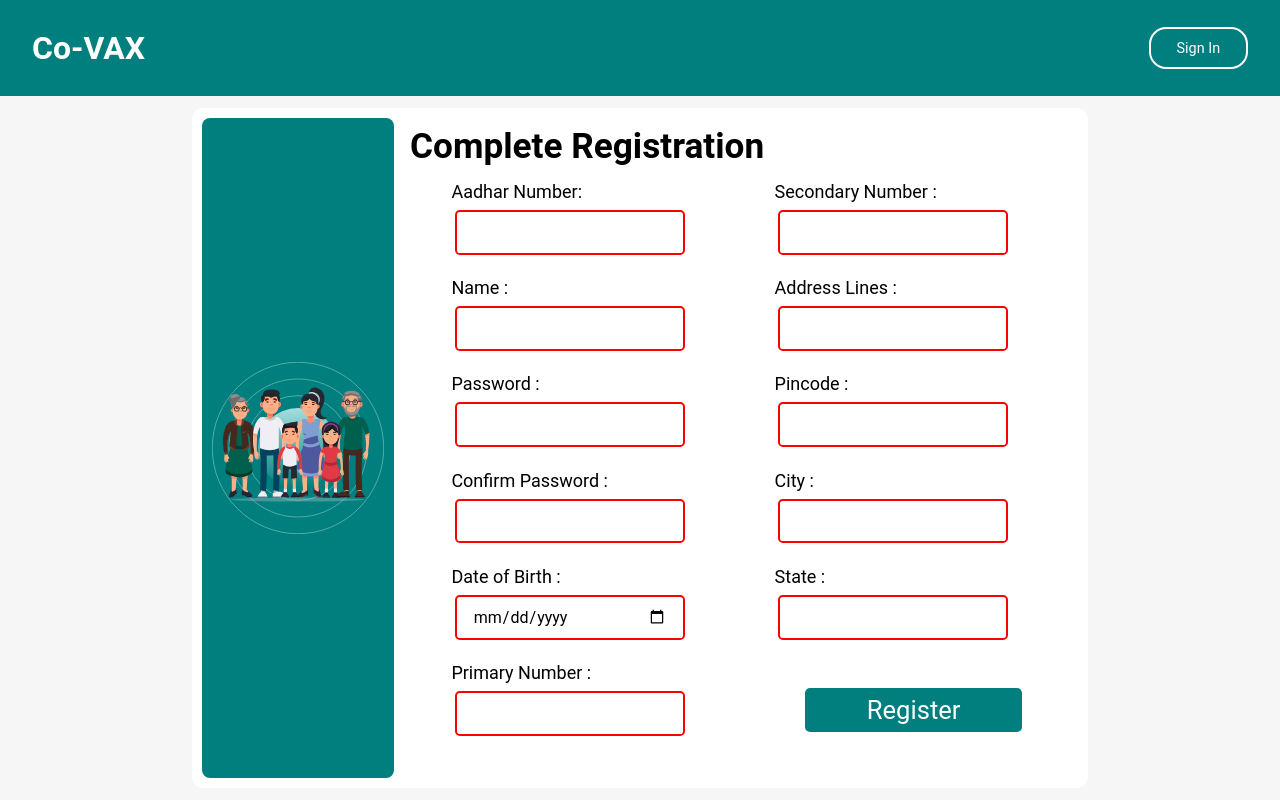
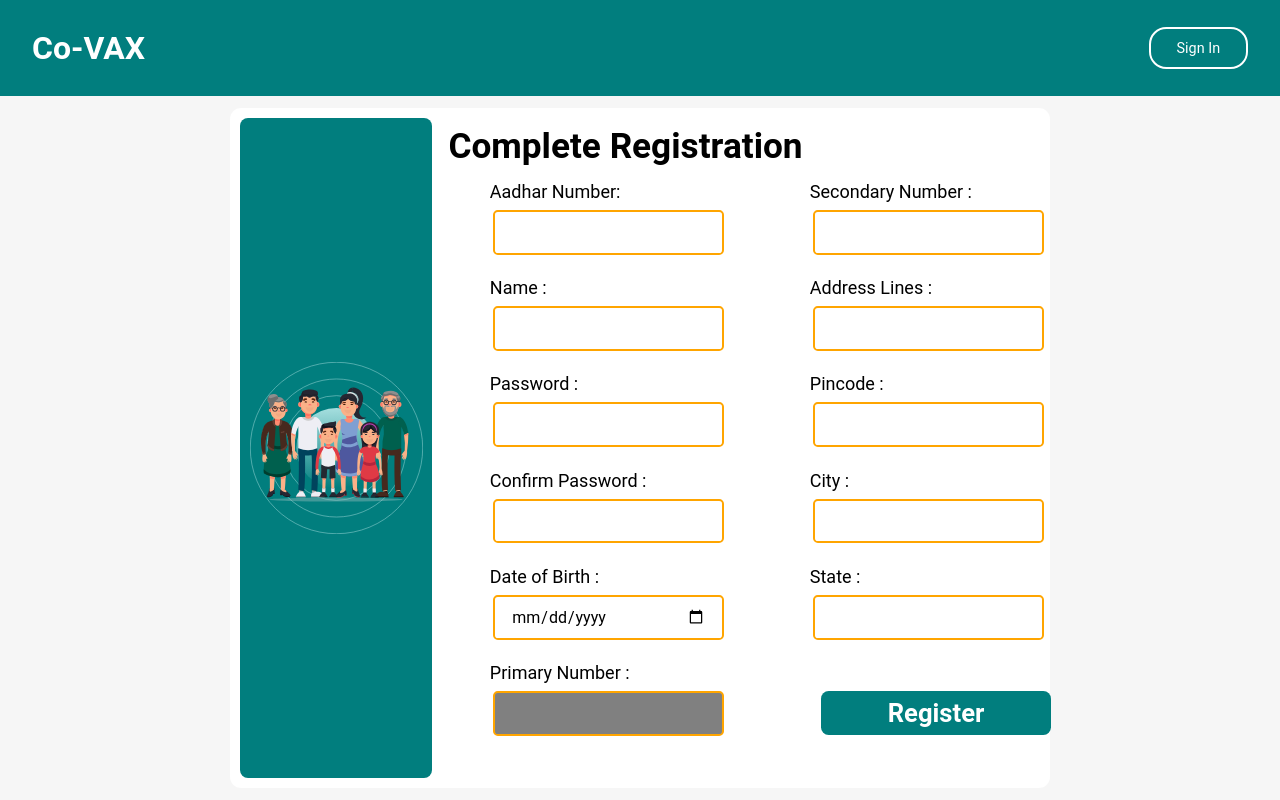
Before and after one commit to dhan-ush/Co-VAX, a React (Create React App) app in the folder client/: page /regdetails in a window 1280 px wide. Built offline with nearby package versions, Linux system fonts and the light colour scheme; the HTML template or start-up script is replaced by a standard one.

Commit message:
modified styles

```diff
--- a/client/package.json
+++ b/client/package.json
@@ -6,6 +6,10 @@
     "@testing-library/jest-dom": "^5.16.4",
     "@testing-library/react": "^13.1.1",
     "@testing-library/user-event": "^13.5.0",
+    "axios": "^0.26.1",
+    "crypto": "^1.0.1",
+    "form-data": "^4.0.0",
+    "otp-generator": "^4.0.0",
     "react": "^18.0.0",
     "react-dom": "^18.0.0",
     "react-router-dom": "^6.3.0",
--- a/client/src/App.js
+++ b/client/src/App.js
@@ -1,21 +1,35 @@
 import "./App.css";
 import { BrowserRouter as Router, Route, Routes } from "react-router-dom";
-import React from "react";
+import React, { useState } from "react";
 import Homepage from "./pages/homepage";
 import Userlogin from "./pages/userLogin";
 import UserReg from "./pages/userReg";
 import Registration from "./pages/registrationDetails";
 import Dashboard from "./pages/dashboard"
 function App() {
+  const [user, setUser] = useState({
+    aadhar: "",
+    name: "",
+    password: "",
+    confirm_password: "",
+    date_of_birth: "",
+    mobile: "",
+    secondary_number: "",
+    vaccination_status: 0,
+    address_line: "",
+    pincode: "",
+    city: "",
+    state: "",
+  });
   return (
     <div className="App">
       <Router>
         <Routes>
           <Route exact path="/" element={<Homepage />} />
           <Route path="/userlogin" element={<Userlogin />} />
-          <Route path="/userReg" element={<UserReg />} />
+          <Route path="/userReg" element={<UserReg user={user} setUser={setUser} />} />
           <Route path="/dash" element={<Dashboard />} />
-          <Route path="/regdetails" element={<Registration />} />
+          <Route path="/regdetails" element={<Registration user={user} setUser={setUser} />} />
         </Routes>
       </Router>
     </div>
--- a/client/src/components/EnterMobile.js
+++ b/client/src/components/EnterMobile.js
@@ -2,12 +2,36 @@ import React from "react";
 import st from "../styles/userReg.module.css";
 import { useState } from "react";
 import { Link } from "react-router-dom";
+import axios from "axios";
+import FormData from "form-data";
 
 function EnterMobile(props) {
     const UserSubmit = props.UserSubmit;
     const mobile=props.mobile;
     const StoreNo = props.StoreNo;
-    console.log(UserSubmit)
+    // console.log(UserSubmit)
+
+    // const sendOTPMessage = async () => {
+    //     try {
+    //         const data = new FormData();
+    //         data.append('mobile', mobile);
+    //         data.append('sender_id', 'Co-Vax');
+    //         data.append('message', 'Your OTP fro Co-Vax Mobile Verification is : ');
+    //         data.append('expiry', '900');
+    //         const response = await axios({
+    //             method:'POST',
+    //             url: 'http://d7networks.com/api/verifire/send',
+    //             headers: {
+    //                 Authorization: ''
+    //             }
+
+    //         })
+    //     }
+
+    // }
+    // const handleSubmit = () => {
+    //     sendOTPMessage();
+    // }
     return (
         <>
             <div className={st.right_upper}>
@@ -24,7 +48,9 @@ function EnterMobile(props) {
                     <input onChange={StoreNo} class={st.inputNo} type="text" placeholder="Enter your Mobile Number"></input>:
                     <input onChange={StoreNo} class={st.inputNo} type="text" value={mobile}></input>
                     }
-                    <input class={st.submit} type="submit" value="Receive OTP"></input>
+                    <input
+                    // onClick={handleSubmit()}
+                    class={st.submit} type="submit" value="Receive OTP"></input>
                 </form>
             </div>
             <div className={st.regOut}>
--- a/client/src/components/VerifyOtp.js
+++ b/client/src/components/VerifyOtp.js
@@ -1,4 +1,4 @@
-import React from "react";
+import React, { useEffect } from "react";
 import { useNavigate } from "react-router-dom";
 import st from "../styles/userReg.module.css";
 import { Link } from "react-router-dom";
@@ -9,6 +9,8 @@ function VerifyOtp(props){
     let path = `/regDetails`;
     navigate(path);
   }
+
+
     const changeNo=props.changeNo;
     const mobile=props.mobile.substr(6);
     const formSubmit= (e) => {
--- a/client/src/pages/registrationDetails.js
+++ b/client/src/pages/registrationDetails.js
@@ -5,21 +5,8 @@ import { Link } from "react-router-dom";
 import { useState } from "react";
 import ReactLogo from "../assets/userLogin.svg";
 
-function Registration() {
-  const [user, setUser] = useState({
-    aadhar: "",
-    name: "",
-    password: "",
-    confirm_password: "",
-    date_of_birth: "",
-    primary_number: "",
-    secondary_number: "",
-    vaccination_status: 0,
-    address_line: "",
-    pincode: "",
-    city: "",
-    state: "",
-  });
+function Registration({ user, setUser }) {
+
   const handleChange = (e) => {
     const name = e.target.name;
     const value = e.target.value;
@@ -27,27 +14,11 @@ function Registration() {
   };
   const userSubmit = (e) => {
     e.preventDefault();
-    if (
-      user.aadhar &&
-      user.name &&
-      user.password &&
-      user.confirm_password &&
-      user.date_of_birth &&
-      user.primary_number &&
-      user.secondary_number &&
-      user.address_line &&
-      user.pincode &&
-      user.city &&
-      user.state
-    )
-    {
     if (user.password !== user.confirm_password) {
       alert("Password and Confirm Password don't match");
       return;
-      }
 
-    } else {
-      alert("Please fill all the details");
+
     }
     console.log(user);
   };
@@ -109,6 +80,7 @@ function Registration() {
                           id="name"
                           value={user.name}
                           onChange={handleChange}
+                          required
                         />
                       </div>
                       <div>
@@ -121,6 +93,7 @@ function Registration() {
                           id="password"
                           value={user.password}
                           onChange={handleChange}
+                          required
                         />
                       </div>
                       <div>
@@ -133,6 +106,7 @@ function Registration() {
                           id="confirm_password"
                           value={user.confirm_password}
                           onChange={handleChange}
+                          required
                         />
                       </div>
                       <div>
@@ -151,12 +125,13 @@ function Registration() {
                         <label className={st.label} htmlFor="aadhar">Primary Number : </label>
                         <br />
                         <input
+                          style={{backgroundColor:'grey'}}
                           className={st.inputNo}
                           type="text"
                           name="primary_number"
                           id="primary_number"
-                      value={user.primary_number}
-                      onChange={handleChange}
+                          value={user.mobile}
+                          disabled
                         />
                       </div>
                     </div>
@@ -185,6 +160,7 @@ function Registration() {
                           id="address_line"
                           value={user.address_line}
                           onChange={handleChange}
+                          required
                         />
                       </div>
                       <div>
@@ -197,6 +173,7 @@ function Registration() {
                           id="pincode"
                           value={user.pincode}
                           onChange={handleChange}
+                          required
                         />
                       </div>
                       <div>
@@ -209,6 +186,7 @@ function Registration() {
                           id="city"
                           value={user.city}
                           onChange={handleChange}
+                          required
                         />
                       </div>
                       <div>
@@ -221,14 +199,24 @@ function Registration() {
                           id="state"
                           value={user.state}
                           onChange={handleChange}
+                          required
                         />
                       </div>
-
+                      <div>
+                        <label className={st.label1} htmlFor="aadhar">State : </label>
+                        <br />
+                        <input
+                        class={st.inputNo1}
+                        type="submit"
+                        value="Register"
+                      ></input>
+                      </div>
+                      {/* <label className={st.label} htmlFor="confirm_password">Confirm Password :</label>
                       <input
                         class={st.submit}
                         type="submit"
                         value="Register"
-                  ></input>
+                      ></input> */}
                     </div>
                   </div>
 
--- a/client/src/pages/userReg.js
+++ b/client/src/pages/userReg.js
@@ -6,13 +6,12 @@ import { useState } from "react";
 import ReactLogo from '../assets/userLogin.svg';
 import EnterMobile from '../components/EnterMobile.js';
 import VerifyOtp from '../components/VerifyOtp.js';
-function UserReg() {
+function UserReg({ user, setUser }) {
     const [comp, setComp] = useState(1);
-    const [mobile, setMobile] = useState("");
     const userSubmit = (e) => {
         e.preventDefault();
         const regexx = /\d{10}/;
-        if (!regexx.test(mobile)) {
+        if (!regexx.test(user.mobile)) {
             alert("Invalid Mobile Number Entered!");
             return;
         }
@@ -20,7 +19,7 @@ function UserReg() {
         setComp(0);
     };
     const StoreNo = (e) => {
-        setMobile(e.target.value);
+        setUser({ ...user, mobile: e.target.value })
     };
     const changeNo = (e) => {
         e.preventDefault();
@@ -48,7 +47,7 @@ function UserReg() {
                             <img className={st.userLogImg} src={ReactLogo} alt="React Logo" />
                         </div>
                         <div className={st.box_right}>
-                            {comp ? <EnterMobile UserSubmit={userSubmit} StoreNo={StoreNo} mobile={mobile} /> : <VerifyOtp mobile={mobile} changeNo={changeNo} />}
+                            {comp ? <EnterMobile UserSubmit={userSubmit} StoreNo={StoreNo} mobile={user.mobile} /> : <VerifyOtp mobile={user.mobile} changeNo={changeNo} />}
                         </div>
                     </div>
                 </div>
--- a/client/src/styles/regdetails.module.css
+++ b/client/src/styles/regdetails.module.css
@@ -16,7 +16,7 @@
     height:85vh;
     border: 10px solid white;
     border-radius: 0.7em;
-    width:70vw;
+    width:64vw;
 }
 
 .box_left{
@@ -70,40 +70,39 @@
     /* align-items: center; */
     justify-content: flex-start;
 }
-.inputNo{
-    border:2px solid red;
+.inputNo,.inputNo1{
+    border:2px solid orange;
     border-radius: 0.3em;
-    padding: 0.6em 1em;
     font-size: 1em;
     margin-bottom: 1.4em;
     margin-top: 0.5em;
     width:18vw;
 }
 
-.label{
+.label,.label1{
     font-family: "Roboto", sans-serif;
     font-size: large;
     margin-left: 2.3em;
     /* margin-bottom: 4em; */
 }
 
-.inputNo,.submit{
+.inputNo,.inputNo1,.submit,.inputNo1{
     height:5.6vh;
     margin-left: 2.8em;
-    margin-right: 3em;
+    margin-right: 2.8em;
 }
 .submit{
     background-color: rgb(1,126,126);
     /* padding: 0.6em 2em; */
     /* font-size: 1em; */
     /* margin-bottom: 1.4em; */
-    margin-top: 1em;
+    margin-top: 0.4em;
     color: white;
     border:0px;
     cursor: pointer;
     border-radius: 0.2em;
     font-size: 1.6em;
-    width:17vw;
+    width:18vw;
 }
 
 .reg{
@@ -116,3 +115,23 @@
     align-items: center;
     justify-content: center;
 }
+
+.label1{
+    display: none;
+}
+
+.inputNo1{
+    background-color: rgb(1,126,126);
+    border: none;
+    color: white;
+    font-weight: bold;
+    cursor: pointer;
+    font-size: 1.6em;
+    position: relative;
+    right: 1.5vw;
+    bottom:0.4vh;
+}
+.inputNo{
+
+    padding: 0.6em 1em;
+}
```
Also changed, not shown: 1 other file (tests, documents, lock files or other folders). Lines whose indentation alone changed are shown as unchanged.
